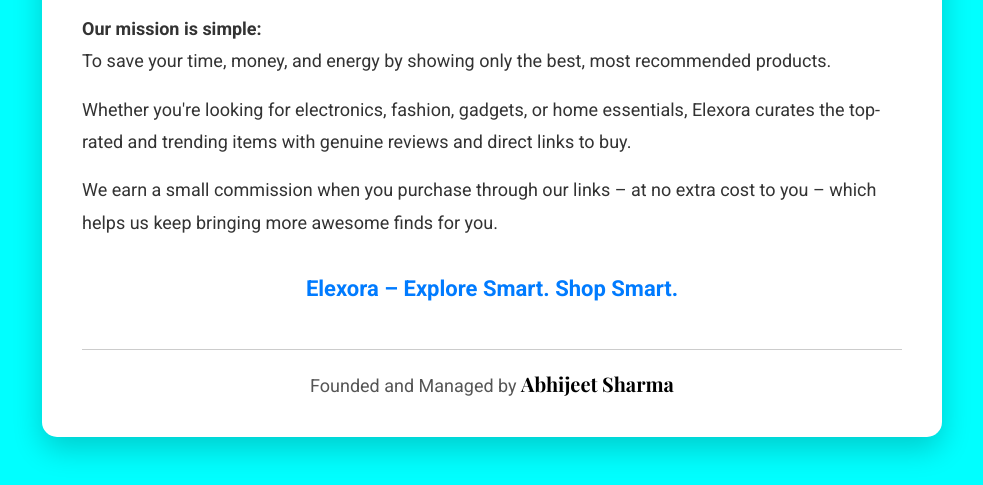
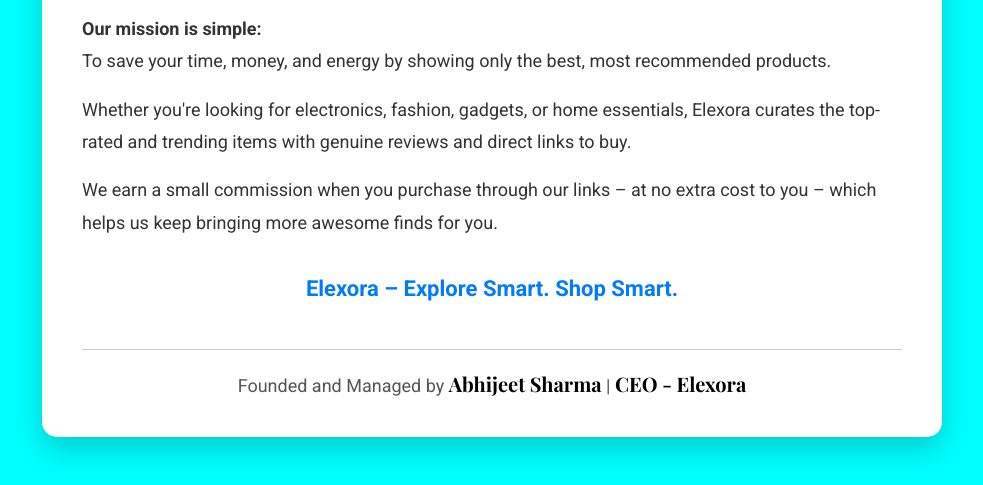
Before and after one commit to Elexora/Elexora-Shop.github.io, a plain HTML site: page about.html in a window 1280 px wide. Shown: the part 315-800 px from the top of the page, without its empty margins (148-1131 px from the left). Drawn offline with nearby package versions, Linux system fonts and the light colour scheme.

Commit message:
Update about.html
Update elexora ceo abhijeet sharma

```diff
--- a/about.html
+++ b/about.html
@@ -107,8 +107,7 @@
     <p class="tagline">Elexora – Explore Smart. Shop Smart.</p>
 
     <div class="owner-info">
-      <span>Founded and Managed by <strong>Abhijeet Sharma</strong></span>
+    <span>Founded and Managed by <strong>Abhijeet Sharma</strong> | <strong>CEO - Elexora</strong></span>
     </div>
-  </div>
 </body>
 </html>
```
